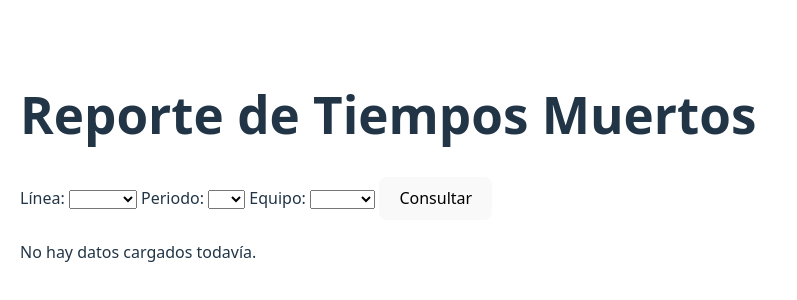
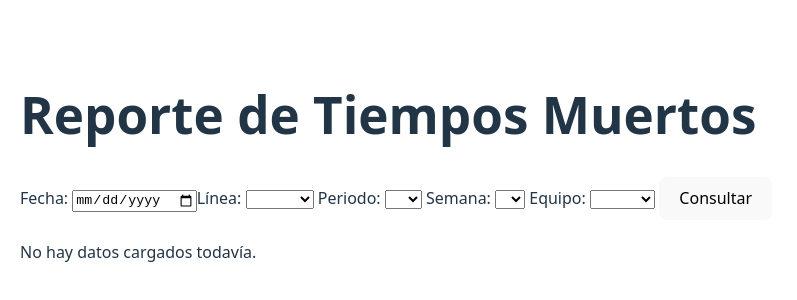
Before and after one commit to jucangod/AutoTM, a React (Vite) app in the folder frontend/: page / in a window 1280 px wide. Shown: the part 234-534 px from the top of the page, without its empty margins (0-797 px from the left). Built offline with nearby package versions, Linux system fonts and the light colour scheme.

Commit message:
Ya se filtra correctamente la fecha y se corrigió un bug visual que mostraba la columna fecha 6 horas atrás

```diff
--- a/frontend/src/App.jsx
+++ b/frontend/src/App.jsx
@@ -3,14 +3,16 @@ import { columnasVisibles, encabezados } from './utils/config/columnHeaders';
 import { formatDate } from './utils/formatters/formatDate';
 import { formatTime } from './utils/formatters/formatTime';
 import { emptyValue } from './utils/formatters/emptyValue';
-import { Linea, Periodo, Equipo } from './components/filterOptions';
+import { Linea, Periodo, Equipo, Semana } from './components/filterOptions';
 import { SelectFilter } from './components/selectFilters';
 
 function App() {
   const [data, setData] = useState([]);
   const [filtros, setFiltros] = useState({
+    fechaInicio: '',
     linea: '',
     periodo: '',
+    semana: '',
     equipoEspecifico: '',
   });
 
@@ -26,6 +28,8 @@ function App() {
     Object.entries(filtros).forEach(([key, value]) => {
       if (value) query.append(key, value);
     });
+
+    console.log('🟡 Filtros enviados:', filtros);
 
     const res = await fetch(`http://localhost:3001/api/report?${query}`);
     const json = await res.json();
@@ -45,6 +49,15 @@ function App() {
       <h1>Reporte de Tiempos Muertos</h1>
 
       <div style={{ marginBottom: '20px' }}>
+        <label>
+          Fecha:{' '}
+          <input
+            type="date"
+            name="fechaInicio"
+            value={filtros.fechaInicio}
+            onChange={handleChange}
+          />
+        </label>
         <SelectFilter
           label="Línea"
           name="linea"
@@ -58,6 +71,13 @@ function App() {
           value={filtros.periodo}
           onChange={handleChange}
           opciones={Periodo}
+        />
+        <SelectFilter
+          label="Semana"
+          name="semana"
+          value={filtros.semana}
+          onChange={handleChange}
+          opciones={Semana}
         />
         <SelectFilter
           label="Equipo"
--- a/frontend/src/components/filterOptions.js
+++ b/frontend/src/components/filterOptions.js
@@ -6,6 +6,10 @@ const Linea = [
 const Periodo = [
     '1', '2', '3', '4', '5', '6',
     '7', '8', '9', '10', '11', '12', '13'
+];
+
+const Semana = [
+    '1', '2', '3', '4'
 ];
 
 const Equipo = [
@@ -22,4 +26,4 @@ const Equipo = [
     'TT9-11'
 ];
 
-export { Linea, Periodo, Equipo };
+export { Linea, Periodo, Equipo, Semana };
--- a/frontend/src/utils/formatters/formatDate.js
+++ b/frontend/src/utils/formatters/formatDate.js
@@ -1,6 +1,20 @@
 const formatDate = fecha => {
+    if (!fecha) return '-';
+
     const f = new Date(fecha);
-    return `${f.toLocaleDateString()} ${f.toLocaleTimeString([], { hour: '2-digit', minute: '2-digit' })}`;
+    const day = String(f.getUTCDate()).padStart(2, '0');
+    const month = String(f.getUTCMonth() + 1).padStart(2, '0');
+    const year = f.getUTCFullYear();
+
+    let hours = f.getUTCHours();
+    const minutes = String(f.getUTCMinutes()).padStart(2, '0');
+    const ampm = hours >= 12 ? 'pm' : 'am';
+
+    hours = hours % 12;
+    hours = hours === 0 ? 12 : hours;
+    const hoursStr = String(hours).padStart(2, '0');
+
+    return `${day}/${month}/${year} ${hoursStr}:${minutes} ${ampm}`;
 };
 
 export { formatDate };
```
Also changed, not shown: 1 other file (tests, documents, lock files or other folders).
